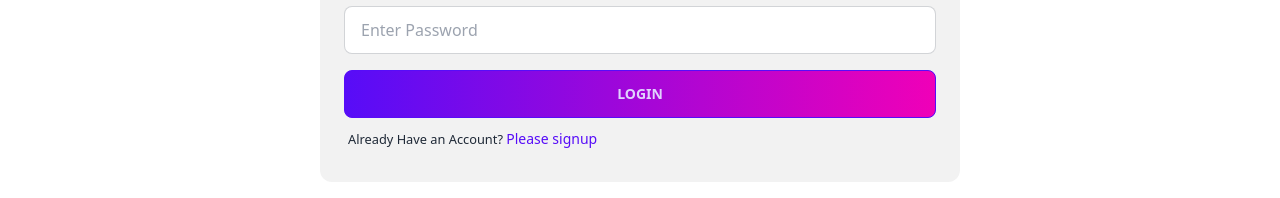
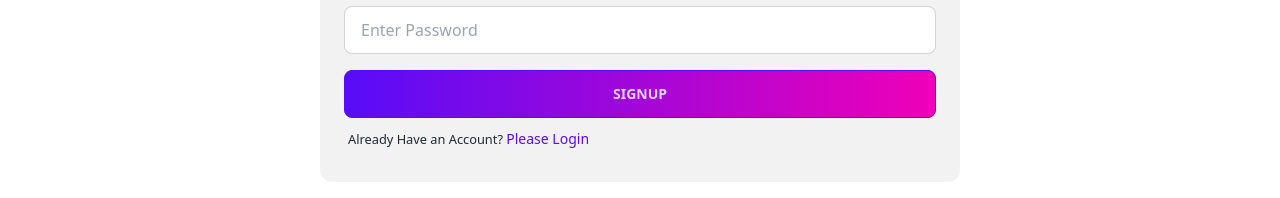
Before and after one commit to mdrasel101126/book-catalog, a React (Vite) app: page /signup in a window 1280 px wide. Shown: the part 490-688 px from the top of the page. Built offline with nearby package versions, Linux system fonts and the light colour scheme; no server answers.

Commit message:
base url modified

```diff
--- a/src/pages/Login.tsx
+++ b/src/pages/Login.tsx
@@ -11,7 +11,7 @@ const Login = () => {
   const location = useLocation();
   const from = location.state?.from?.pathname || "/";
   const dispatch=useAppDispatch()
-  const [postLogin,{isError,data:user}]=useLoginUserMutation()
+  const [postLogin,{isError,data:user,error}]=useLoginUserMutation();
   if (user) {
     navigate(from, { replace: true });
   }
@@ -72,7 +72,9 @@ const Login = () => {
             />
             {errors.password && <span  className="text-sm text-red-500">{errors.password.message}</span>}
           </div>
-
+          {
+            isError && <p className="text-sm text-red-600">Something Went Wrong!</p>
+          }
           <input
             className="btn btn-primary w-full bg-gradient-to-r from-primary to-secondary "
             type="submit"
@@ -82,7 +84,7 @@ const Login = () => {
         <label className="label">
           <p>
             <small>
-              Already Have an Account?{" "}
+              No Account?{" "}
               <Link to="/signup" className="label-text text-primary">
                 Please signup
               </Link>
--- a/src/pages/Signup.tsx
+++ b/src/pages/Signup.tsx
@@ -81,19 +81,21 @@ if(user){
             />
            {errors.password && <span  className="text-sm text-red-500">{errors.password.message}</span>}
           </div>
-
+          {
+            isError && <p className="text-sm text-red-600">Something Went Wrong!</p>
+          }
           <input
             className="btn btn-primary w-full bg-gradient-to-r from-primary to-secondary "
             type="submit"
-            value="Login"
+            value="Signup"
           />
         </form>
         <label className="label">
           <p>
             <small>
               Already Have an Account?{" "}
-              <Link to="/signup" className="label-text text-primary">
-                Please signup
+              <Link to="/login" className="label-text text-primary">
+                Please Login
               </Link>
             </small>
           </p>
--- a/src/redux/api/apiSlice.ts
+++ b/src/redux/api/apiSlice.ts
@@ -3,7 +3,7 @@ import { RootState } from "../store";
 export const bookCatalogApi = createApi({
   reducerPath: "bookCatalogApi",
   baseQuery: fetchBaseQuery({
-    baseUrl: "http://localhost:5000/api/v1/",
+    baseUrl: "https://book-catalog-backend-ten.vercel.app/api/v1/",
     prepareHeaders: (headers, { getState }) => {
       const token = (getState() as RootState).user.accessToken;
       if (token) {
```
